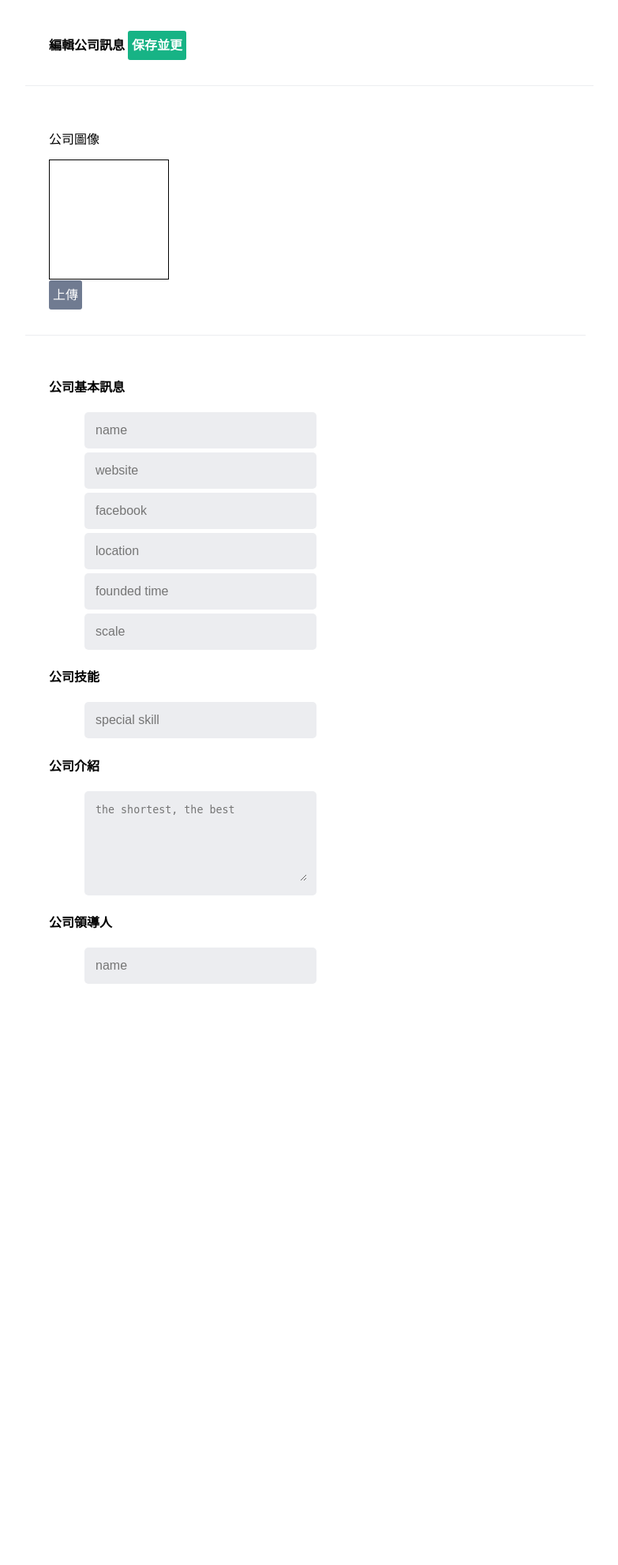
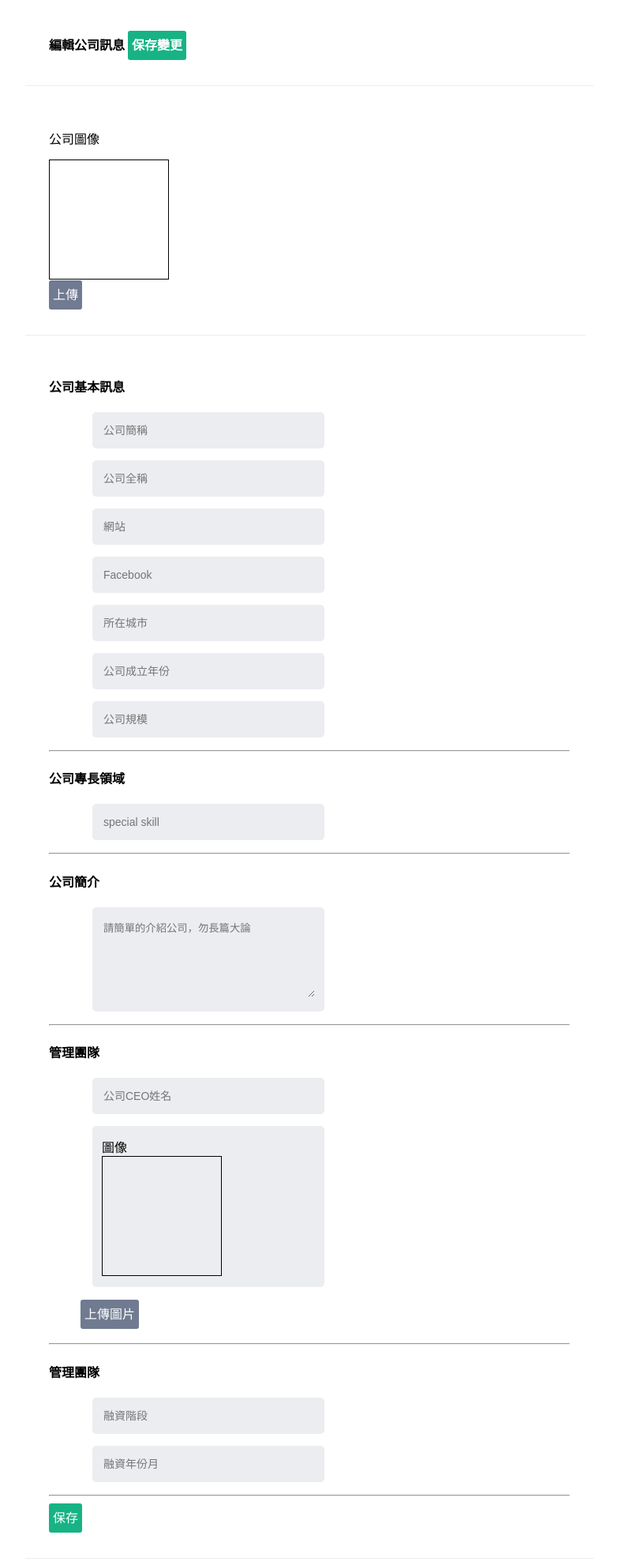
Before and after one commit to q123wer2002/Taolou, a PHP site: page /templates/content/company/postJob.html in a window 1280 px wide. Shown: the whole page at 79% size, without its empty margins (248-1031 px from the left). Before the commit the page ends 1246 px from the top, so only its background shows below. Run offline with PHP 8.4, Linux system fonts and the light colour scheme.

Commit message:
merge_chpplen

```diff
--- a/css/post_job.css
+++ b/css/post_job.css
@@ -48,10 +48,10 @@ button {
     border-bottom: 1px solid #ECEDF0;
 }
 .about_company ul {}
-.about_company ul li{list-style: none;margin: 5px;padding: 14px 12px;background: #ecedf0;width: 270px;border-radius: 5px;}
-.about_company ul li input{border: none;background: #ecedf0;line-height: 16px;width: 270px;height: 16px;font-size:16px;}
+.about_company ul li{list-style: none;margin: 15px;padding: 14px 12px;background: #ecedf0;width: 270px;border-radius: 5px;}
+.about_company ul li input{border: none;background: #ecedf0;line-height: 14px;width: 270px;height: 18px;font-size:14px;}
 .about_company ul li textarea{width: 270px;height: 100px;border: none;background: #ecedf0;}
 
 .postInfoDiv{margin: auto;width: 720px;background: #ffffff;position: relative;}
     .showComPhoto{border: 1px solid #000000;width: 150px;height: 150px;}
-    .about_company{width: 660px;padding: 30px;}
+    .about_company{width: 660px;padding: 30px;border-bottom: 1px solid #ECEDF0;}
--- a/js/ANcontrol.js
+++ b/js/ANcontrol.js
@@ -20,6 +20,8 @@ TaoLou.controller('TaoLouMenu',['$scope','$http',function TaoLouMenu($scope,$htt
 	$scope.companyLists=[
 		{'name':'首頁','url':'index.php'},
 		{'name':'主題公司','url':'topicCompany.php'},
+		{'name':'我的公司','url':'company.php'},
+		{'name':'職位管理','url':'companyPost.php'},
 	];
 
 
--- a/templates/content/company/postJob.html
+++ b/templates/content/company/postJob.html
@@ -5,7 +5,7 @@
     	<div class='container'>
             <h2 class="with-edit">
                 <span>編輯公司訊息</span>
-                <a href="javascript:;" class="green-btn">保存並更</a>
+                <a href="javascript:;" class="green-btn">保存變更</a>
             </h2>
 
             <div class="company_mark">
@@ -20,25 +20,39 @@
 		<div class='about_company'>
             <h4 class='tagName'>公司基本訊息</h4>
             <ul>
-                <li><input type='text' placeholder='name'></li>
-                <li><input type='text' placeholder='website'></li>
-                <li><input type='text' placeholder='facebook'></li>
-                <li><input type='text' placeholder='location'></li>
-                <li><input type='text' placeholder='founded time'></li>
-                <li><input type='text' placeholder='scale'></li>
+                <li><input type='text' placeholder='公司簡稱'></li>
+                <li><input type='text' placeholder='公司全稱'></li>
+                <li><input type='text' placeholder='網站'></li>
+                <li><input type='text' placeholder='Facebook'></li>
+                <li><input type='text' placeholder='所在城市'></li>
+                <li><input type='text' placeholder='公司成立年份'></li>
+                <li><input type='text' placeholder='公司規模'></li>
             </ul>
-            <h4 class='公司技能'>公司技能</h4>
+            <hr>
+            <h4 class='公司技能'>公司專長領域</h4>
             <ul>
                 <li><input type='text' placeholder='special skill'></li>
             </ul>
-            <h4 class='tagName'>公司介紹</h4>
+            <hr>
+            <h4 class='tagName'>公司簡介</h4>
             <ul>
-                <li><textarea name="Content" placeholder='the shortest, the best'></textarea></li>
+                <li><textarea name="Content" placeholder='請簡單的介紹公司，勿長篇大論'></textarea></li>
             </ul>
-            <h4 class='tagName'>公司領導人</h4>
+            <hr>
+            <h4 class='tagName'>管理團隊</h4>
             <ul>
-                <li><input type='text' placeholder='name'></li>
+                <li><input type='text' placeholder='公司CEO姓名'></li>
+                <li>圖像<div class='showComPhoto'></div></li>
+                <a href="javascript:;" class="purple-btn">上傳圖片</a>
             </ul>
+            <hr>
+            <h4 class='tagName'>管理團隊</h4>
+            <ul>
+                <li><input type='text' placeholder='融資階段'></li>
+                <li><input type='text' placeholder='融資年份月'></li>
+            </ul>
+            <hr>
+            <a href="javascript:;" class="green-btn">保存</a>
 		</div>
 
 
```
Also changed, not shown: userObject/q123wer2002@livemail.tw/profilePhoto/userPhoto.jpeg.
